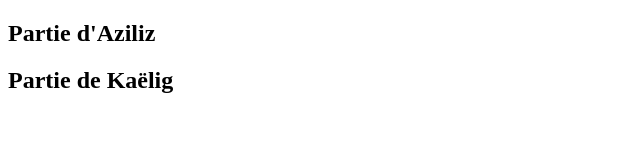
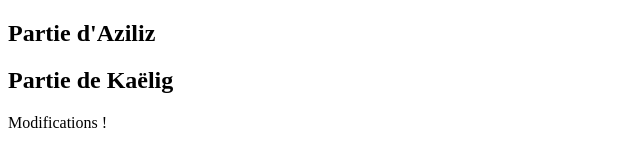
Before and after one commit to Azgitza/tiw-pour-les-nuls, a plain HTML site: page index.html in a window 1280 px wide. Shown: the whole page, without its empty margins (0-640 px from the left). Drawn offline with Linux system fonts and the light colour scheme.

Commit message:
Modification de ma partie faites

```diff
--- a/index.html
+++ b/index.html
@@ -13,6 +13,7 @@
     </div>
     <div>
         <h2>Partie de Kaëlig</h2>
+        <p>Modifications !</p>
     </div>
 </body>
 </html>
```
